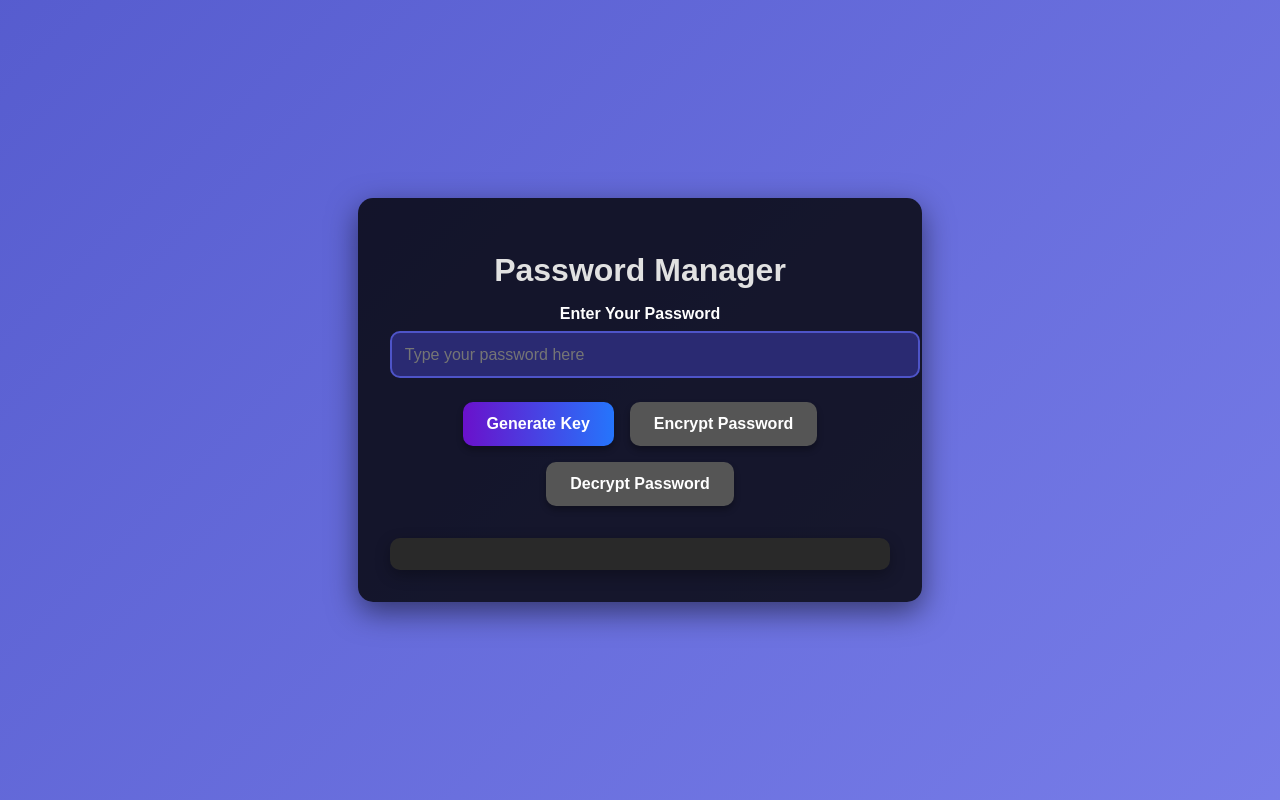
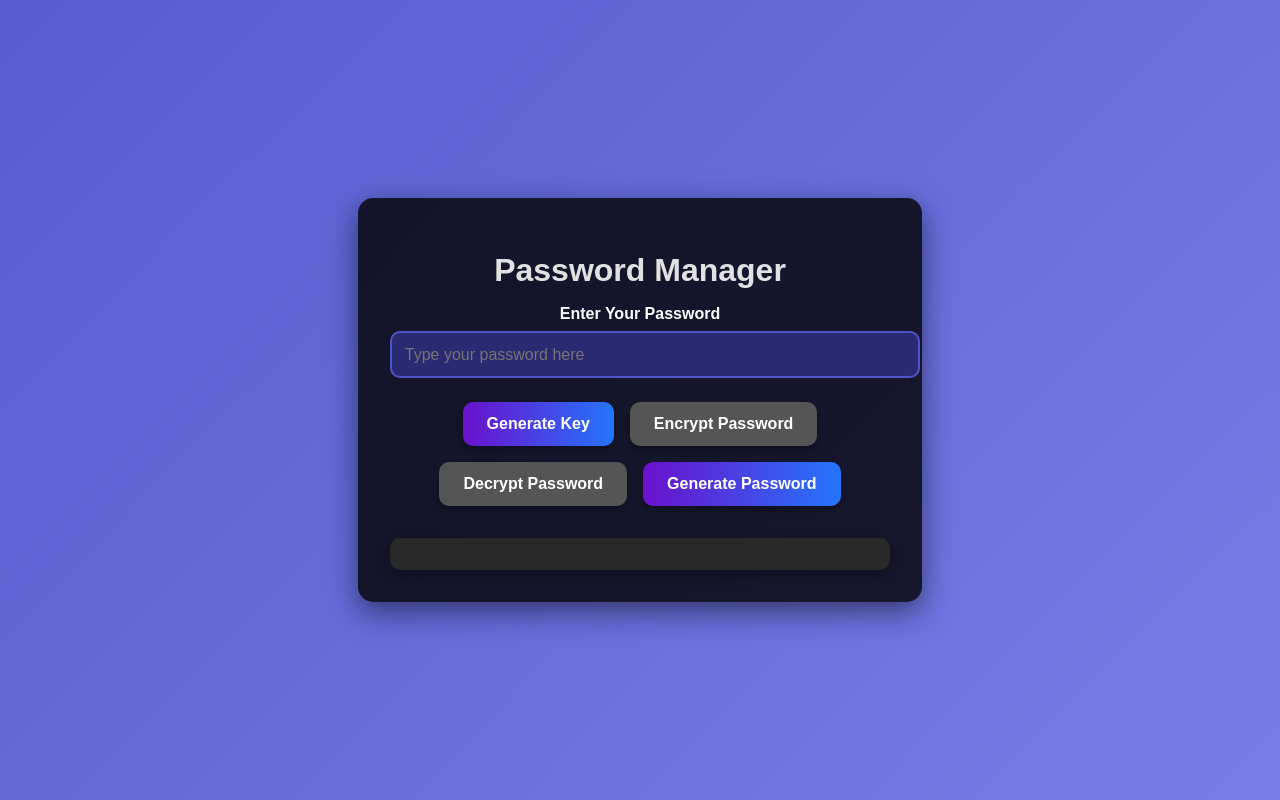
Before and after one commit to sakshamp00/PasswordAnalyzer, a React (Create React App) app in the folder passwordanalyzer/: page / in a window 1280 px wide. Built offline with nearby package versions, Linux system fonts and the light colour scheme.

Commit message:
Update App.js

```diff
--- a/passwordanalyzer/src/App.js
+++ b/passwordanalyzer/src/App.js
@@ -60,6 +60,27 @@ const passwordEncryptor = {
       throw new Error("Decryption error");
     }
   },
+};
+
+// Password Generator function
+const generatePassword = () => {
+  const upperCase = "ABCDEFGHIJKLMNOPQRSTUVWXYZ";
+  const lowerCase = "abcdefghijklmnopqrstuvwxyz";
+  const numbers = "0123456789";
+  const specialChars = "!@#$%^&*()_+[]{}<>?";
+  const allCharacters = upperCase + lowerCase + numbers + specialChars;
+
+  let password = "";
+  password += upperCase[Math.floor(Math.random() * upperCase.length)];
+  password += lowerCase[Math.floor(Math.random() * lowerCase.length)];
+  password += numbers[Math.floor(Math.random() * numbers.length)];
+  password += specialChars[Math.floor(Math.random() * specialChars.length)];
+
+  for (let i = 4; i < 12; i++) {
+    password += allCharacters[Math.floor(Math.random() * allCharacters.length)];
+  }
+
+  return password.split("").sort(() => Math.random() - 0.5).join("");
 };
 
 function App() {
@@ -127,6 +148,12 @@ function App() {
           <button onClick={decryptPassword} disabled={!encryptedPassword}>
             Decrypt Password
           </button>
+          <button
+            onClick={() => setPassword(generatePassword())}
+            className="generate-btn"
+          >
+            Generate Password
+          </button>
         </div>
       </div>
       <div className="output">
```
